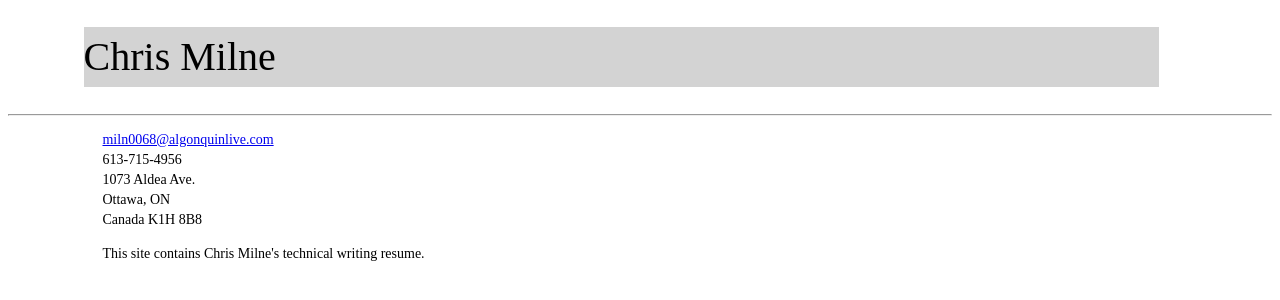
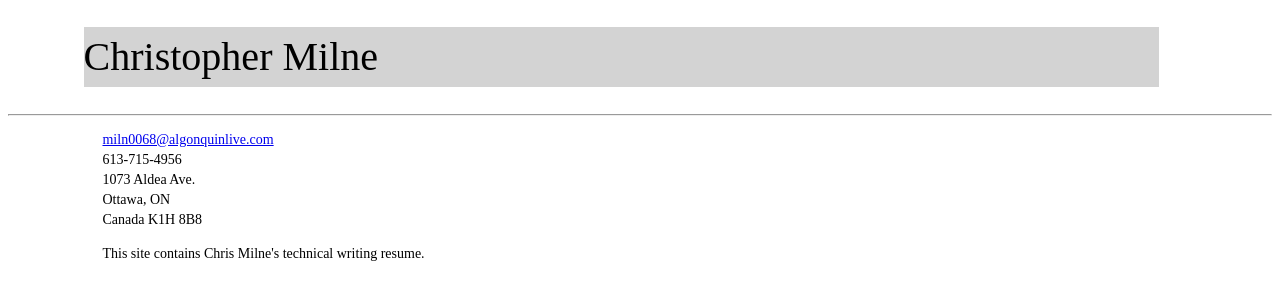
Before and after one commit to chris-milne/chris-milne.github.io, a Jekyll site: the page built from index.html, in a window 1280 px wide. Shown: the top 300 px of the page. Built offline with Jekyll 4.4.1, drawn with Linux system fonts in a browser that asks for light colours.

Commit message:
Update index.html

```diff
--- a/index.html
+++ b/index.html
@@ -3,7 +3,7 @@ layout: default
 title: Chris Milne - Technical Writer
 ---
 <div class="blurb">
-	<h1>Chris Milne</h1>
+	<h1>Christopher Milne</h1>
 	<hr />
 
 <p><a href="mailto:miln0068@algonquinlive.com">miln0068@algonquinlive.com</a><br />
```
